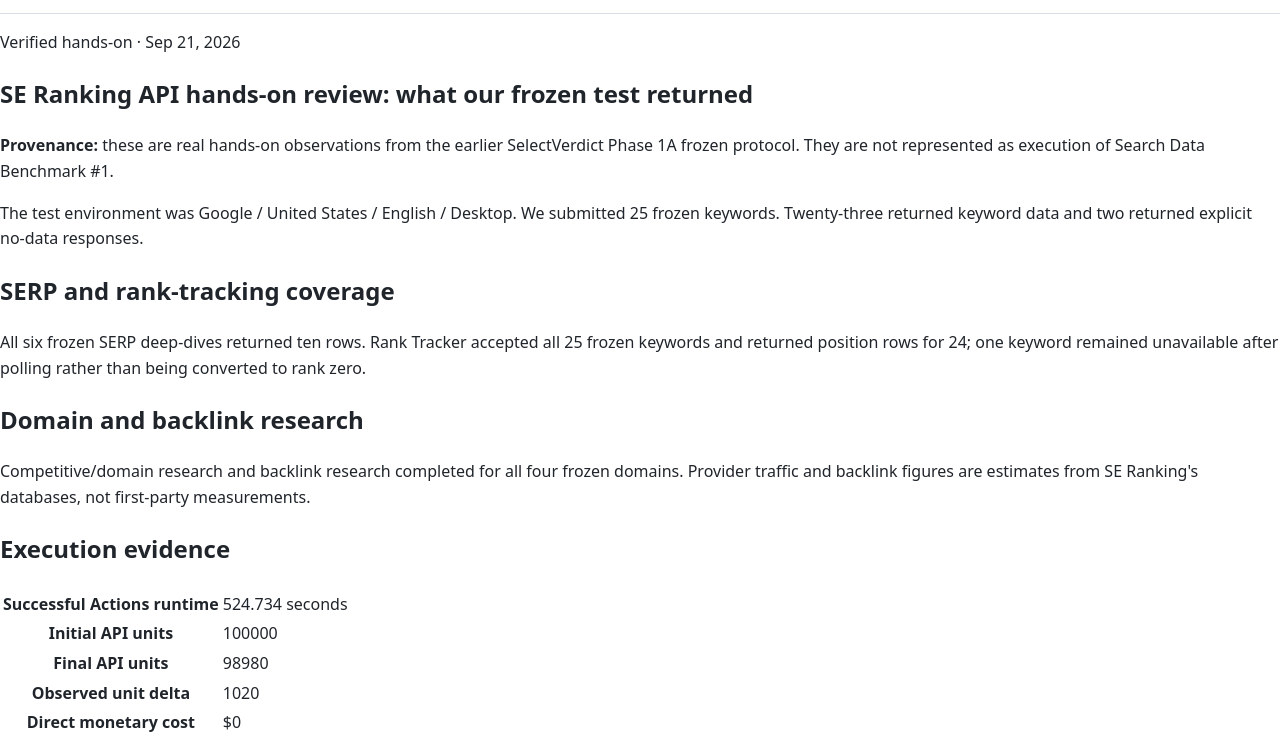
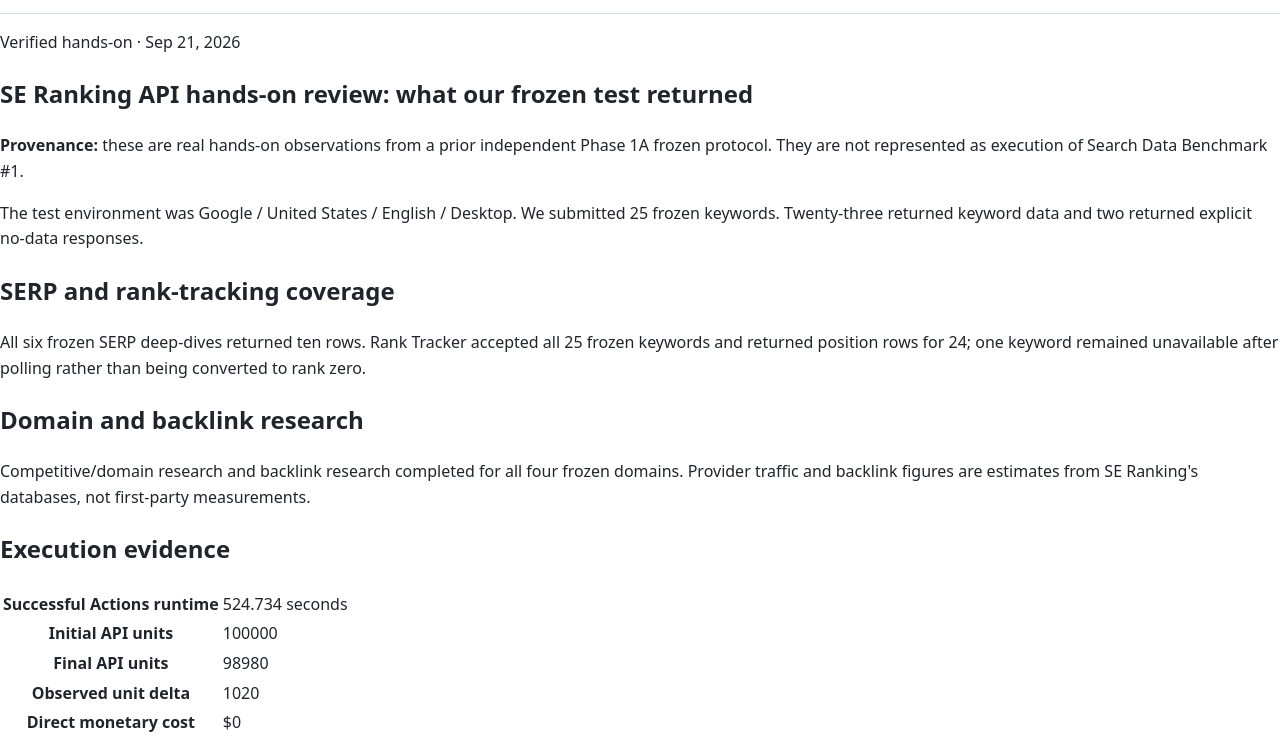
Before and after one commit to elgaross-pixel/search-data-bench, an Astro site: page /reviews/se-ranking-api in a window 1280 px wide. Shown: the part 46-798 px from the top of the page. Built offline with nearby package versions, Linux system fonts and the light colour scheme; Astro itself is replaced by a stand-in of ours.

Commit message:
Preserve child-site boundary in SE Ranking review

```diff
--- a/src/pages/reviews/se-ranking-api/index.astro
+++ b/src/pages/reviews/se-ranking-api/index.astro
@@ -4,7 +4,7 @@ import TrackedLink from '../../../core/TrackedLink.astro';
 ---
 <BaseLayout title="SE Ranking API Hands-On Review: Frozen Test Results (2026)" description="Hands-on SE Ranking API evidence from a frozen 25-keyword, six-SERP test conducted on September 21, 2026.">
 <section class="prose"><p class="eyebrow">Verified hands-on · Sep 21, 2026</p><h1>SE Ranking API hands-on review: what our frozen test returned</h1>
-<div class="notice"><strong>Provenance:</strong> these are real hands-on observations from the earlier SelectVerdict Phase 1A frozen protocol. They are not represented as execution of Search Data Benchmark #1.</div>
+<div class="notice"><strong>Provenance:</strong> these are real hands-on observations from a prior independent Phase 1A frozen protocol. They are not represented as execution of Search Data Benchmark #1.</div>
 <p>The test environment was Google / United States / English / Desktop. We submitted 25 frozen keywords. Twenty-three returned keyword data and two returned explicit no-data responses.</p>
 <h2>SERP and rank-tracking coverage</h2><p>All six frozen SERP deep-dives returned ten rows. Rank Tracker accepted all 25 frozen keywords and returned position rows for 24; one keyword remained unavailable after polling rather than being converted to rank zero.</p>
 <h2>Domain and backlink research</h2><p>Competitive/domain research and backlink research completed for all four frozen domains. Provider traffic and backlink figures are estimates from SE Ranking's databases, not first-party measurements.</p>
```
